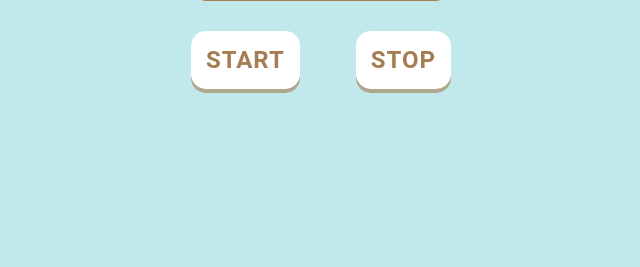
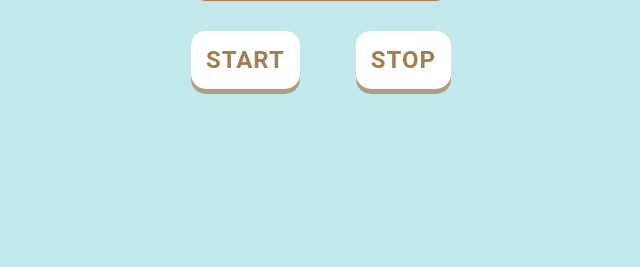
Before and after one commit to DanielaUnger/study-budgie, a Flask app: page /index in a window 1280 px wide. Shown: the part 533-800 px from the top of the page, without its empty margins (319-959 px from the left). Run offline with Flask 3, Linux system fonts and the light colour scheme; some web fonts are replaced.

Commit message:
button style

```diff
--- a/static/pomo_style.css
+++ b/static/pomo_style.css
@@ -121,11 +121,11 @@ button {
   text-transform: uppercase;
   cursor: pointer;
   transition: all 0.2s ease;
-  box-shadow: 0 4px rgba(166, 124, 82, 0.6);
+  box-shadow: 0 5px rgba(166, 124, 82, 0.7);
 }
 
 button:hover {
-  transform: translateY(-2px);
+  transform: translateY(2px);
 }
 
 @keyframes two-frame {
```
